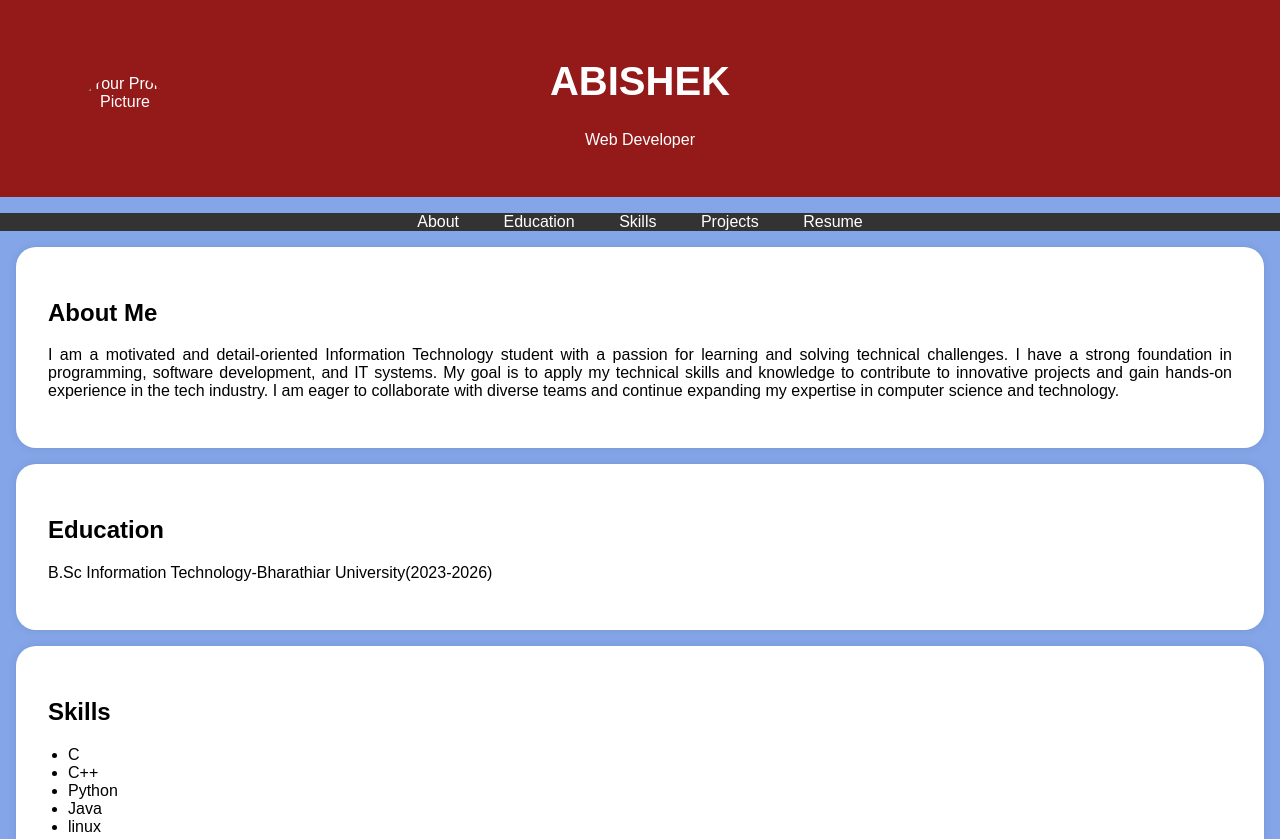
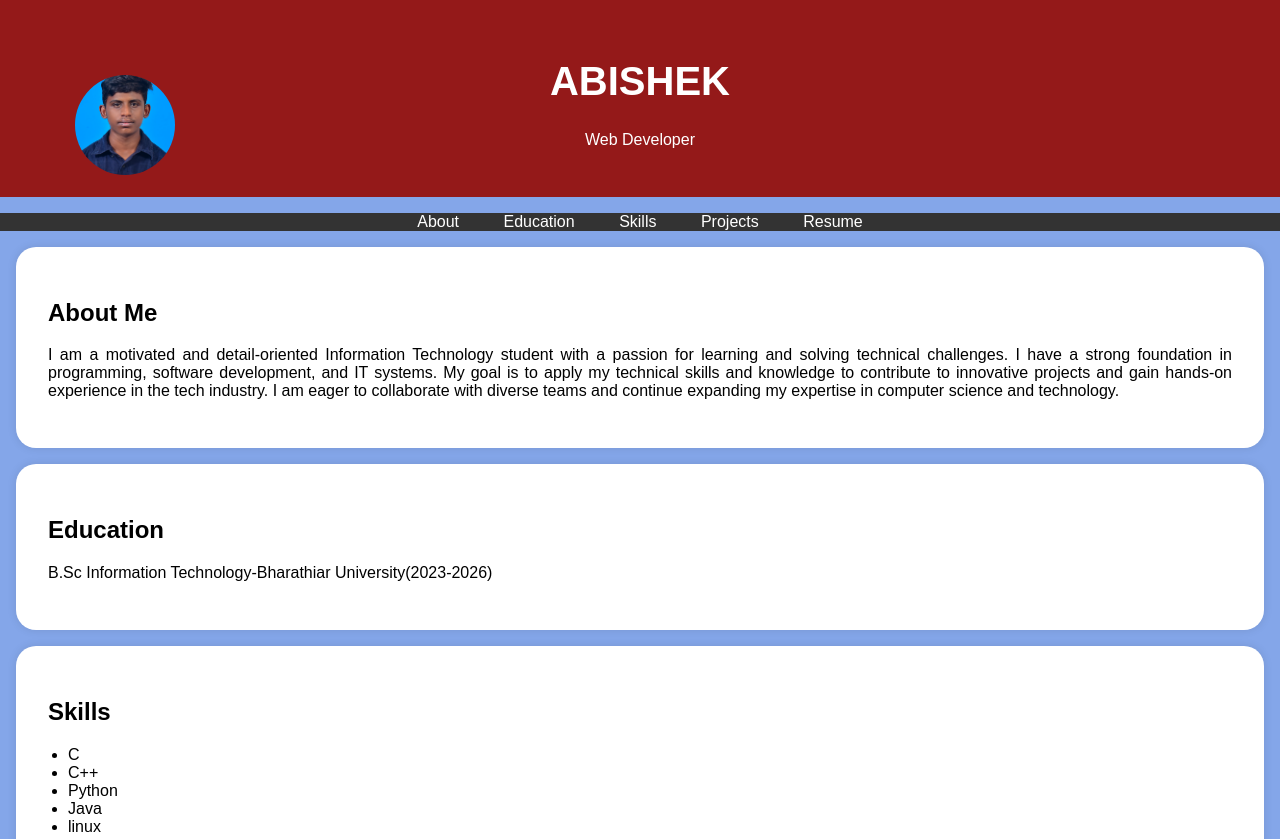
Before and after one commit to Abishek884/portfolio, a plain HTML site: page index.html in a window 1280 px wide. Shown: the top 839 px of the page. Drawn offline with Linux system fonts and the light colour scheme.

Commit message:
Update index.html

```diff
--- a/index.html
+++ b/index.html
@@ -96,7 +96,7 @@
     <header>
         <div class="header-content">
             <!-- Add your profile picture here -->
-            <img src=ABI PHOTO-2.jpg alt="Your Profile Picture" class="profile-picture">
+            <img src="ABI PHOTO-2.jpg" alt="Your Profile Picture" class="profile-picture">
             <h1>ABISHEK</h1>
             <p>Web Developer</p>
         </div>
```
